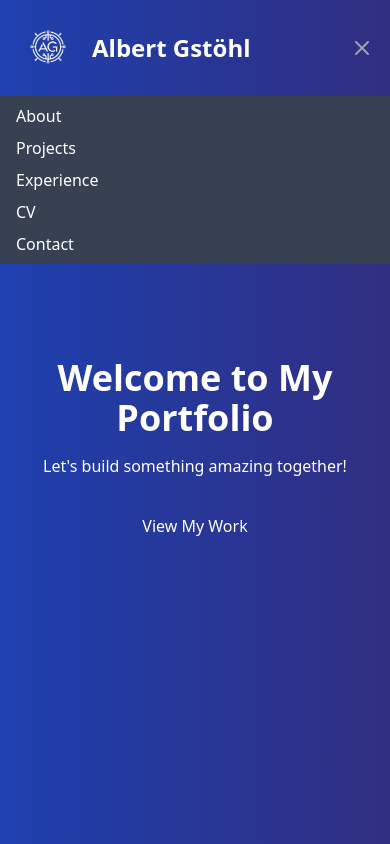
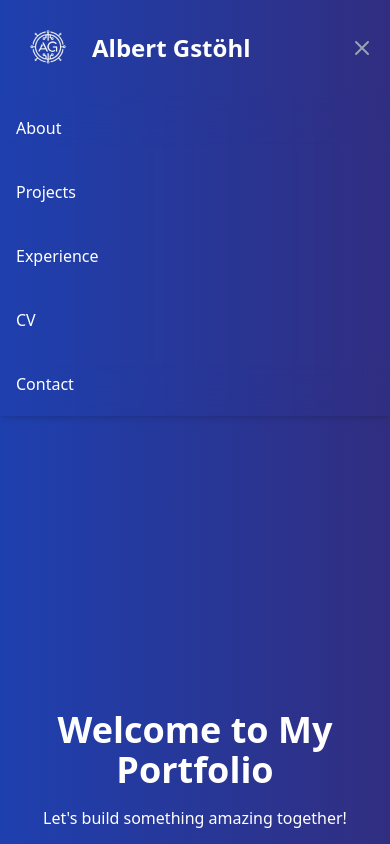
Before and after one commit to albertgstoehl/portfolio_svelte, a SvelteKit app: page / in a window 390 px wide. Both pictures are taken after a click on the button "Toggle menu". Shown: the top 844 px of the page. Built offline with nearby package versions, Linux system fonts and the light colour scheme; what tailwindcss-animated would draw is missing.

Commit message:
- implemented height adjustment mobile navbar - styling changes

```diff
--- a/src/components/Navbar.svelte
+++ b/src/components/Navbar.svelte
@@ -1,46 +1,66 @@
 <script>
-    import { onMount } from 'svelte';
-
-    let isMenuOpen = false;
+  import { onMount, tick } from "svelte";
+  import { page } from "$app/stores";
+  import { isMenuOpen, menuHeight } from "../stores/menuStore";
+  let menuElement;
   let isVisible = true; // Track navbar visibility
-    let lastScrollY = 0;  // Track last scroll position
+  let lastScrollY = 0; // Track last scroll position
 
   const navLinks = [
     { name: "About", href: "/" },
     { name: "Projects", href: "/projects" },
     { name: "Experience", href: "/experience" },
     { name: "CV", href: "/cv" },
-      { name: "Contact", href: "/contact" }
+    { name: "Contact", href: "/contact" },
   ];
 
   // Handle scroll to toggle navbar visibility
   const handleScroll = () => {
     const currentScrollY = window.scrollY;
 
-      if (currentScrollY < lastScrollY || currentScrollY === 0) {
+    if (currentScrollY === 0) {
       isVisible = true; // Show navbar when scrolling up or at the top
     } else {
       isVisible = false; // Hide navbar when scrolling down
     }
+  };
 
-      lastScrollY = currentScrollY;
+  // Toggle mobile menu
+  const toggleMenu = async () => {
+    isMenuOpen.update((value) => !value);
+    await tick();
+
+    if ($isMenuOpen && menuElement) {
+      const height = menuElement.scrollHeight; // Get the full height of the menu
+      menuHeight.set(height); // Update the menuHeight store
+    } else {
+      menuHeight.set(0); // Reset the height when the menu is closed
+    }
   };
 
   // Attach scroll listener
   onMount(() => {
-      window.addEventListener('scroll', handleScroll);
-      return () => window.removeEventListener('scroll', handleScroll);
+    window.addEventListener("scroll", handleScroll);
+    return () => window.removeEventListener("scroll", handleScroll);
   });
+
+  // Close the menu on redirect
+  $: if ($page.url.pathname) {
+    isMenuOpen.set(false); // Close the menu
+    menuHeight.set(0); // Reset the menu height
+  }
 </script>
 
 <nav
   class="fixed top-0 left-0 w-full h-16 text-white transition-transform duration-300"
-    style:transform={isVisible ? 'translateY(0)' : 'translateY(-100%)'}
+  style:transform={isVisible ? "translateY(0)" : "translateY(-100%)"}
 >
   <div class="container mx-auto px-4 py-4 flex justify-between items-center">
     <a href="/" class="flex items-center space-x-3 rtl:space-x-reverse">
       <img src="/favicon.png" alt="Albert Gstöhl" class="w-16 h-16" />
-        <span class="self-center text-2xl font-semibold whitespace-nowrap">Albert Gstöhl</span>
+      <span class="self-center text-2xl font-semibold whitespace-nowrap"
+        >Albert Gstöhl</span
+      >
     </a>
 
     <!-- Desktop Navigation -->
@@ -60,7 +80,8 @@
     <!-- Mobile Menu Toggle -->
     <button
       class="md:hidden flex items-center text-gray-400 hover:text-white focus:outline-none"
-        on:click={() => (isMenuOpen = !isMenuOpen)}
+      on:click={toggleMenu}
+      aria-label="Toggle menu"
     >
       <svg
         class="w-6 h-6"
@@ -73,20 +94,26 @@
           stroke-linecap="round"
           stroke-linejoin="round"
           stroke-width="2"
-            d={isMenuOpen ? "M6 18L18 6M6 6l12 12" : "M4 6h16M4 12h16M4 18h16"}
+          d={$isMenuOpen ? "M6 18L18 6M6 6l12 12" : "M4 6h16M4 12h16M4 18h16"}
         />
       </svg>
     </button>
   </div>
 
   <!-- Mobile Navigation -->
-    {#if isMenuOpen}
-      <ul class="md:hidden bg-gray-700 px-4 py-2 space-y-2">
+  {#if $isMenuOpen}
+    <ul
+      bind:this={menuElement}
+      class="md:hidden overflow-hidden transition-all duration-500 shadow-md dark:bg-blue-950/30 backdrop-blur-xl grid grid-cols-1 gap-4 py-2"
+      style="max-height: {$menuHeight}px"
+    >
       {#each navLinks as link}
-          <li>
+        <li
+          class="rounded-lg hover:border-2 hover:border-indigo-500 transition-colors duration-200"
+        >
           <a
             href={link.href}
-              class="block text-white hover:text-gray-300 transition-colors duration-200"
+            class="block text-white hover:text-gray-300 px-4 py-3"
           >
             {link.name}
           </a>
--- a/src/routes/+layout.svelte
+++ b/src/routes/+layout.svelte
@@ -2,6 +2,11 @@
     import '../app.css';
     import Navbar from '../components/Navbar.svelte';
     import Footer from '../components/Footer.svelte';
+    import { menuHeight } from '../stores/menuStore';
+
+    console.log($menuHeight);
+
+    $: dynamicMargin = `calc(4rem + ${$menuHeight}px)`; // Default navbar height (4rem)
 </script>
 
 <div class="min-h-screen bg-gradient-to-r from-blue-800 to-indigo-900 text-white flex flex-col">
@@ -9,7 +14,7 @@
     <Navbar />
 
     <!-- Main Content -->
-    <main class="pt-16 min-h-screen flex items-center justify-center text-center">
+    <main class="min-h-screen flex items-center justify-center text-center" style={`margin-top: ${dynamicMargin}`}>
         <slot />
     </main>
 </div>
--- a/src/routes/projects/+page.svelte
+++ b/src/routes/projects/+page.svelte
@@ -14,7 +14,7 @@
                     class="h-full max-w-sm p-6 rounded-lg shadow-md dark:bg-blue-950/30 backdrop-blur-xl hover:border-4 hover:border-indigo-500/100"
                     class:lg:col-start-2={index % 3 === 0 && index === data.projects.length - 1}
                 >
-                    <!-- Ensure images are the same size -->
+
                     <div class="w-full h-48 overflow-hidden">
                         <img
                             src={project.image}
--- /dev/null
+++ b/src/stores/menuStore.js
@@ -0,0 +1,5 @@
+// src/stores/menuStore.js
+import { writable } from 'svelte/store';
+
+export const isMenuOpen = writable(false);
+export const menuHeight = writable(0); // Height of the mobile menu
```
Lines whose indentation alone changed are shown as unchanged.
